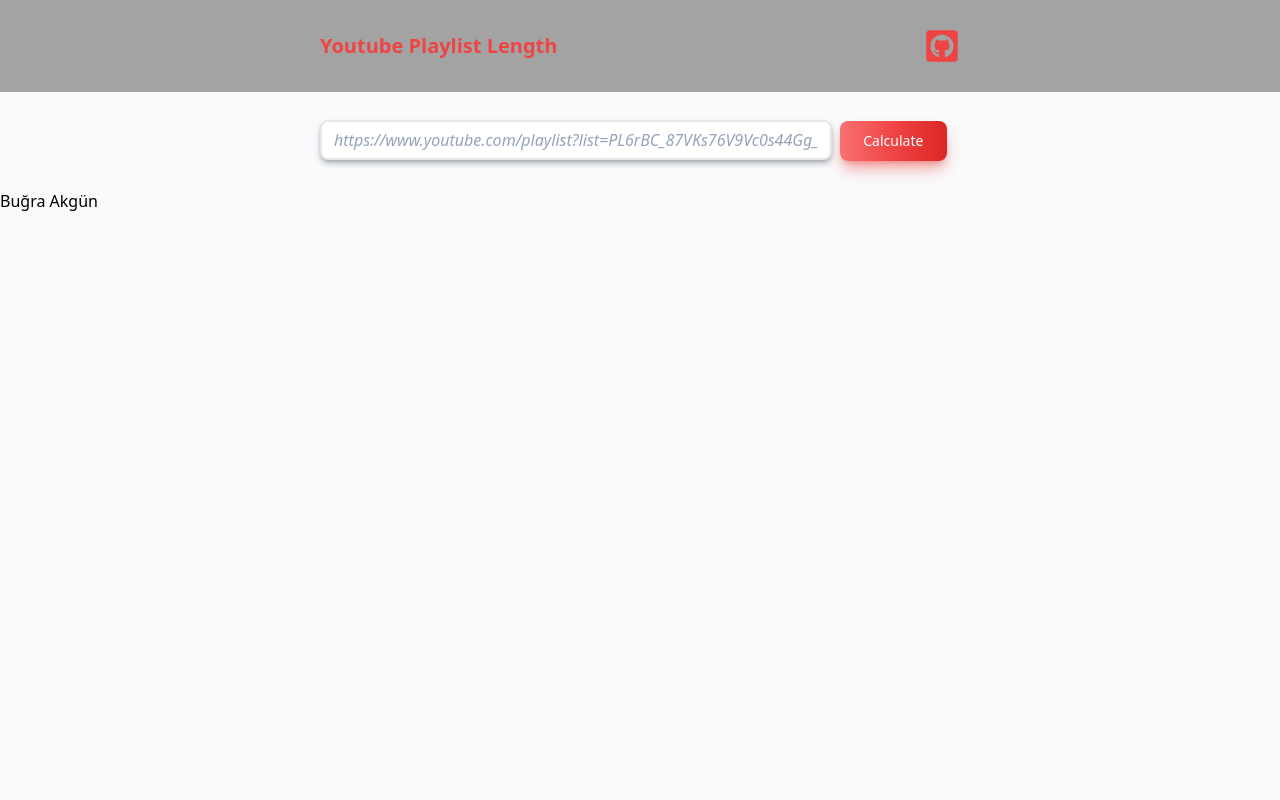
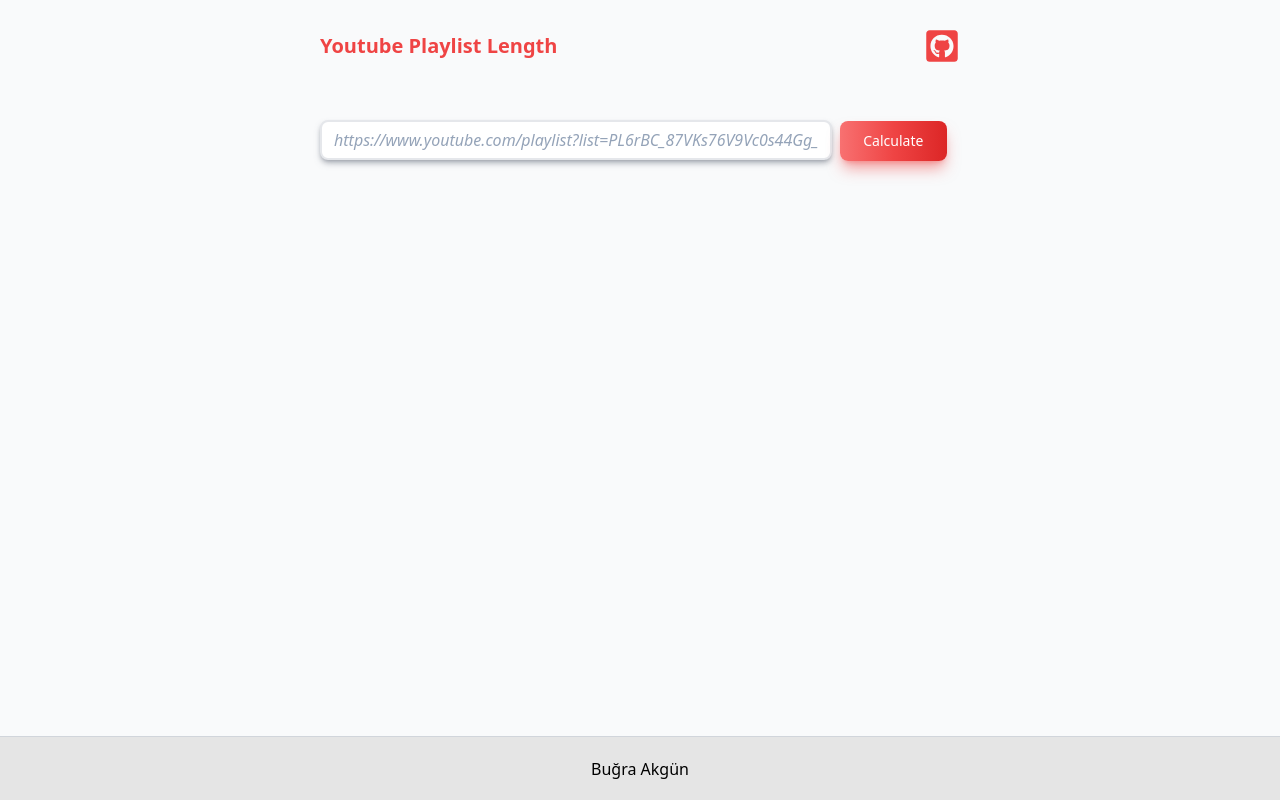
Before and after one commit to bugraakgun/youtube-playlist-duration-calculator-react-redux, a React (Create React App) app: page / in a window 1280 px wide. Built offline with nearby package versions, Linux system fonts and the light colour scheme.

Commit message:
add tailwind offline style.css

```diff
--- a/src/style.css
+++ b/src/style.css
@@ -605,124 +605,131 @@ video {
   }
 }
 
-.mb-2 {
-  margin-bottom: 0.5rem;
+.fixed {
+  position: fixed;
 }
 
-.mr-2 {
-  margin-right: 0.5rem;
+.bottom-0 {
+  bottom: 0px;
 }
 
-.ml-1 {
-  margin-left: 0.25rem;
+.left-0 {
+  left: 0px;
+}
+
+.z-50 {
+  z-index: 50;
+}
+
+.mb-4 {
+  margin-bottom: 1rem;
+}
+
+.mb-9 {
+  margin-bottom: 2.25rem;
 }
 
 .ml-2 {
   margin-left: 0.5rem;
 }
 
-.block {
-  display: block;
+.line-clamp-2 {
+  overflow: hidden;
+  display: -webkit-box;
+  -webkit-box-orient: vertical;
+  -webkit-line-clamp: 2;
 }
 
 .flex {
   display: flex;
 }
 
+.grid {
+  display: grid;
+}
+
+.h-16 {
+  height: 4rem;
+}
+
 .h-screen {
   height: 100vh;
+}
+
+.w-1\/6 {
+  width: 16.666667%;
+}
+
+.w-4\/5 {
+  width: 80%;
+}
+
+.w-full {
+  width: 100%;
 }
 
 .w-screen {
   width: 100vw;
 }
 
-.w-full {
-  width: 100%;
+.grid-cols-3 {
+  grid-template-columns: repeat(3, minmax(0, 1fr));
 }
 
-.w-2\/3 {
-  width: 66.666667%;
-}
-
-.w-4\/5 {
-  width: 80%;
-}
-
-.w-1\/5 {
-  width: 20%;
-}
-
-.w-1\/6 {
-  width: 16.666667%;
-}
-
-@-webkit-keyframes spin {
-  to {
-    -webkit-transform: rotate(360deg);
-            transform: rotate(360deg);
-  }
-}
-
-@keyframes spin {
-  to {
-    -webkit-transform: rotate(360deg);
-            transform: rotate(360deg);
-  }
-}
-
-.animate-spin {
-  -webkit-animation: spin 1s linear infinite;
-          animation: spin 1s linear infinite;
+.content-center {
+  align-content: center;
 }
 
 .items-center {
   align-items: center;
 }
 
+.justify-center {
+  justify-content: center;
+}
+
 .justify-between {
   justify-content: space-between;
 }
 
-.rounded-md {
-  border-radius: 0.375rem;
+.gap-2 {
+  gap: 0.5rem;
 }
 
 .rounded-lg {
   border-radius: 0.5rem;
 }
 
-.border {
-  border-width: 1px;
-}
-
 .border-2 {
   border-width: 2px;
 }
 
-.bg-neutral-600 {
-  --tw-bg-opacity: 1;
-  background-color: rgb(82 82 82 / var(--tw-bg-opacity));
+.border-b {
+  border-bottom-width: 1px;
 }
 
-.bg-neutral-300 {
-  --tw-bg-opacity: 1;
-  background-color: rgb(212 212 212 / var(--tw-bg-opacity));
+.border-t {
+  border-top-width: 1px;
 }
 
-.bg-neutral-400 {
-  --tw-bg-opacity: 1;
-  background-color: rgb(163 163 163 / var(--tw-bg-opacity));
+.border-gray-200 {
+  --tw-border-opacity: 1;
+  border-color: rgb(229 231 235 / var(--tw-border-opacity));
 }
 
-.bg-slate-200 {
-  --tw-bg-opacity: 1;
-  background-color: rgb(226 232 240 / var(--tw-bg-opacity));
+.border-gray-300 {
+  --tw-border-opacity: 1;
+  border-color: rgb(209 213 219 / var(--tw-border-opacity));
 }
 
-.bg-slate-100 {
+.bg-blue-50 {
   --tw-bg-opacity: 1;
-  background-color: rgb(241 245 249 / var(--tw-bg-opacity));
+  background-color: rgb(239 246 255 / var(--tw-bg-opacity));
+}
+
+.bg-gray-200 {
+  --tw-bg-opacity: 1;
+  background-color: rgb(229 231 235 / var(--tw-bg-opacity));
 }
 
 .bg-gray-50 {
@@ -730,14 +737,14 @@ video {
   background-color: rgb(249 250 251 / var(--tw-bg-opacity));
 }
 
-.bg-red-300 {
+.bg-neutral-200 {
   --tw-bg-opacity: 1;
-  background-color: rgb(252 165 165 / var(--tw-bg-opacity));
+  background-color: rgb(229 229 229 / var(--tw-bg-opacity));
 }
 
-.bg-red-500 {
+.bg-red-200 {
   --tw-bg-opacity: 1;
-  background-color: rgb(239 68 68 / var(--tw-bg-opacity));
+  background-color: rgb(254 202 202 / var(--tw-bg-opacity));
 }
 
 .bg-gradient-to-r {
@@ -759,13 +766,23 @@ video {
   --tw-gradient-to: #dc2626 var(--tw-gradient-to-position);
 }
 
-.p-2 {
-  padding: 0.5rem;
+.p-4 {
+  padding: 1rem;
 }
 
-.px-16 {
-  padding-left: 4rem;
-  padding-right: 4rem;
+.px-3 {
+  padding-left: 0.75rem;
+  padding-right: 0.75rem;
+}
+
+.px-4 {
+  padding-left: 1rem;
+  padding-right: 1rem;
+}
+
+.px-5 {
+  padding-left: 1.25rem;
+  padding-right: 1.25rem;
 }
 
 .px-80 {
@@ -773,34 +790,14 @@ video {
   padding-right: 20rem;
 }
 
-.py-7 {
-  padding-top: 1.75rem;
-  padding-bottom: 1.75rem;
-}
-
-.px-1 {
-  padding-left: 0.25rem;
-  padding-right: 0.25rem;
-}
-
-.py-3 {
-  padding-top: 0.75rem;
-  padding-bottom: 0.75rem;
-}
-
-.px-3 {
-  padding-left: 0.75rem;
-  padding-right: 0.75rem;
-}
-
 .py-1 {
   padding-top: 0.25rem;
   padding-bottom: 0.25rem;
 }
 
-.px-5 {
-  padding-left: 1.25rem;
-  padding-right: 1.25rem;
+.py-1\.5 {
+  padding-top: 0.375rem;
+  padding-bottom: 0.375rem;
 }
 
 .py-2 {
@@ -813,9 +810,9 @@ video {
   padding-bottom: 0.625rem;
 }
 
-.py-1\.5 {
-  padding-top: 0.375rem;
-  padding-bottom: 0.375rem;
+.py-7 {
+  padding-top: 1.75rem;
+  padding-bottom: 1.75rem;
 }
 
 .text-center {
@@ -827,19 +824,14 @@ video {
   line-height: 2.5rem;
 }
 
+.text-sm {
+  font-size: 0.875rem;
+  line-height: 1.25rem;
+}
+
 .text-xl {
   font-size: 1.25rem;
   line-height: 1.75rem;
-}
-
-.text-3xl {
-  font-size: 1.875rem;
-  line-height: 2.25rem;
-}
-
-.text-sm {
-  font-size: 0.875rem;
-  line-height: 1.25rem;
 }
 
 .font-bold {
@@ -850,19 +842,19 @@ video {
   font-weight: 500;
 }
 
-.text-red-600 {
+.text-blue-800 {
   --tw-text-opacity: 1;
-  color: rgb(220 38 38 / var(--tw-text-opacity));
+  color: rgb(30 64 175 / var(--tw-text-opacity));
+}
+
+.text-gray-900 {
+  --tw-text-opacity: 1;
+  color: rgb(17 24 39 / var(--tw-text-opacity));
 }
 
 .text-red-500 {
   --tw-text-opacity: 1;
   color: rgb(239 68 68 / var(--tw-text-opacity));
-}
-
-.text-red-400 {
-  --tw-text-opacity: 1;
-  color: rgb(248 113 113 / var(--tw-text-opacity));
 }
 
 .text-white {
@@ -882,18 +874,13 @@ video {
   box-shadow: var(--tw-ring-offset-shadow, 0 0 #0000), var(--tw-ring-shadow, 0 0 #0000), var(--tw-shadow);
 }
 
-.shadow-red-500\/50 {
-  --tw-shadow-color: rgb(239 68 68 / 0.5);
-  --tw-shadow: var(--tw-shadow-colored);
-}
-
 .shadow-gray-500\/50 {
   --tw-shadow-color: rgb(107 114 128 / 0.5);
   --tw-shadow: var(--tw-shadow-colored);
 }
 
-.shadow-gray-200\/50 {
-  --tw-shadow-color: rgb(229 231 235 / 0.5);
+.shadow-red-500\/50 {
+  --tw-shadow-color: rgb(239 68 68 / 0.5);
   --tw-shadow: var(--tw-shadow-colored);
 }
 
@@ -931,19 +918,13 @@ video {
   background-image: linear-gradient(to bottom right, var(--tw-gradient-stops));
 }
 
-.hover\:text-red-400:hover {
-  --tw-text-opacity: 1;
-  color: rgb(248 113 113 / var(--tw-text-opacity));
-}
-
-.hover\:text-red-800:hover {
-  --tw-text-opacity: 1;
-  color: rgb(153 27 27 / var(--tw-text-opacity));
-}
-
 .hover\:text-red-600:hover {
   --tw-text-opacity: 1;
   color: rgb(220 38 38 / var(--tw-text-opacity));
+}
+
+.hover\:opacity-80:hover {
+  opacity: 0.8;
 }
 
 .focus\:outline-none:focus {
@@ -969,27 +950,3 @@ video {
   --tw-ring-opacity: 1;
   --tw-ring-color: rgb(252 165 165 / var(--tw-ring-opacity));
 }
-
-@media (prefers-reduced-motion: reduce) {
-  .motion-reduce\:hidden {
-    display: none;
-  }
-}
-
-@media (prefers-color-scheme: dark) {
-  .dark\:shadow-lg {
-    --tw-shadow: 0 10px 15px -3px rgb(0 0 0 / 0.1), 0 4px 6px -4px rgb(0 0 0 / 0.1);
-    --tw-shadow-colored: 0 10px 15px -3px var(--tw-shadow-color), 0 4px 6px -4px var(--tw-shadow-color);
-    box-shadow: var(--tw-ring-offset-shadow, 0 0 #0000), var(--tw-ring-shadow, 0 0 #0000), var(--tw-shadow);
-  }
-
-  .dark\:shadow-red-800\/80 {
-    --tw-shadow-color: rgb(153 27 27 / 0.8);
-    --tw-shadow: var(--tw-shadow-colored);
-  }
-
-  .dark\:focus\:ring-red-800:focus {
-    --tw-ring-opacity: 1;
-    --tw-ring-color: rgb(153 27 27 / var(--tw-ring-opacity));
-  }
-}
```
